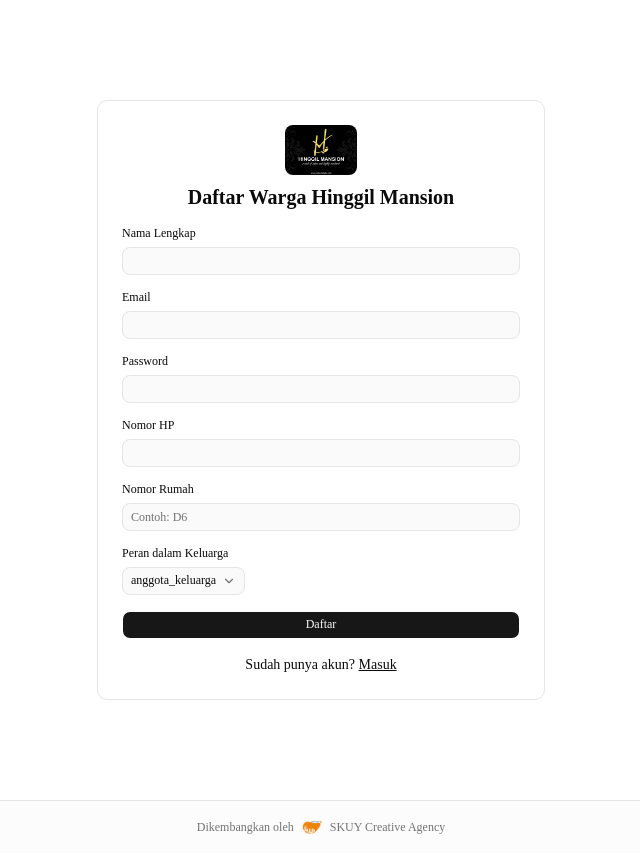
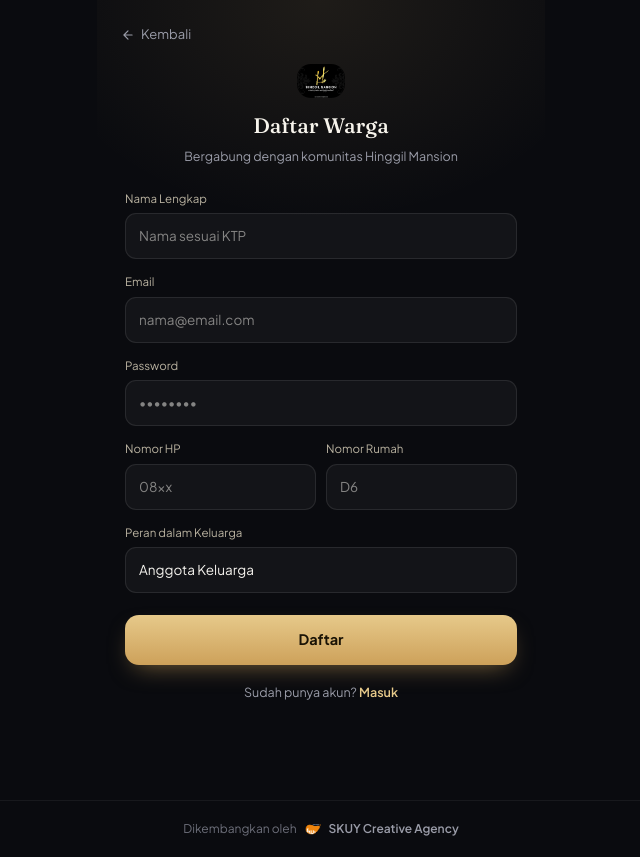
Before and after one commit to skuycreative-dev/warga-hinggil-mansion, a Next.js app: page /register in a window 1280 px wide. Shown: the whole page, without its empty margins (319-959 px from the left). Built offline with nearby package versions, Linux system fonts and the light colour scheme.

Commit message:
feat: terapkan tema gelap-emas (dark-gold) pada layout global, footer, landing page, login, dan register

```diff
--- a/app/layout.tsx
+++ b/app/layout.tsx
@@ -1,6 +1,19 @@
 import type { Metadata } from 'next'
+import { Fraunces, Plus_Jakarta_Sans } from 'next/font/google'
 import './globals.css'
 import AppFooter from '@/components/AppFooter'
+
+const fraunces = Fraunces({
+  subsets: ['latin'],
+  variable: '--font-fraunces',
+  weight: ['400', '500', '600'],
+})
+
+const plusJakarta = Plus_Jakarta_Sans({
+  subsets: ['latin'],
+  variable: '--font-plus-jakarta',
+  weight: ['400', '500', '600', '700'],
+})
 
 export const metadata: Metadata = {
   title: 'Warga Hinggil Mansion',
@@ -13,8 +26,15 @@
   children: React.ReactNode
 }>) {
   return (
-    <html lang="id">
-      <body className="flex min-h-screen flex-col antialiased">
+    <html lang="id" className={`${fraunces.variable} ${plusJakarta.variable}`}>
+      <body
+        className="flex min-h-screen flex-col antialiased"
+        style={{
+          background: '#0a0b0f',
+          color: '#f5f3ee',
+          fontFamily: 'var(--font-plus-jakarta), sans-serif',
+        }}
+      >
         <div className="flex-1">{children}</div>
         <AppFooter />
       </body>
--- a/app/login/page.tsx
+++ b/app/login/page.tsx
@@ -1,56 +1,117 @@
 'use client'
 
+import { useActionState } from 'react'
 import Image from 'next/image'
-import { useActionState } from 'react'
+import Link from 'next/link'
 import { loginUser } from './actions'
-import { Button } from '@/components/ui/button'
-import { Input } from '@/components/ui/input'
-import { Label } from '@/components/ui/label'
 
-const initialState = { error: null as string | null }
+const initialState = { error: '' }
+
+const inputStyle: React.CSSProperties = {
+  background: 'rgba(255,255,255,0.04)',
+  border: '1px solid rgba(255,255,255,0.09)',
+  borderRadius: '12px',
+  padding: '13px 14px',
+  color: '#f5f3ee',
+  fontSize: '14px',
+  fontFamily: 'inherit',
+  boxSizing: 'border-box',
+  width: '100%',
+  outline: 'none',
+}
+
+const labelStyle: React.CSSProperties = {
+  fontSize: '12px',
+  color: '#b9b2a0',
+}
 
 export default function LoginPage() {
   const [state, formAction, isPending] = useActionState(loginUser, initialState)
 
   return (
-    <main className="flex min-h-screen items-center justify-center p-4">
-      <form action={formAction} className="w-full max-w-sm space-y-4 rounded-lg border p-6">
-        <div className="flex flex-col items-center gap-2">
+    <main
+      className="mx-auto flex min-h-screen w-full max-w-md flex-col"
+      style={{
+        background:
+          'radial-gradient(120% 50% at 50% 0%, rgba(212,175,106,0.10) 0%, rgba(10,11,15,0) 55%)',
+      }}
+    >
+      <div className="px-6 pt-6">
+        <Link
+          href="/"
+          className="inline-flex items-center gap-1.5 text-[13px]"
+          style={{ color: '#9a9ca8' }}
+        >
+          <svg width="14" height="14" viewBox="0 0 24 24" fill="none" stroke="currentColor" strokeWidth="2" strokeLinecap="round" strokeLinejoin="round">
+            <path d="M19 12H5M12 19l-7-7 7-7" />
+          </svg>
+          Kembali
+        </Link>
+      </div>
+
+      <div className="flex flex-1 flex-col justify-center px-7 pb-16 pt-4">
+        <div className="mb-8 flex flex-col items-center gap-3.5">
           <Image
             src="/logo-hinggil-mansion.jpg"
             alt="Hinggil Mansion"
-            width={72}
-            height={72}
-            className="rounded-md"
+            width={56}
+            height={56}
+            className="rounded-2xl object-cover"
           />
-          <h1 className="text-xl font-semibold">Masuk</h1>
+          <div className="text-center">
+            <h1
+              className="mb-1.5 text-2xl font-medium"
+              style={{ fontFamily: 'var(--font-fraunces), serif', color: '#f7f4ec' }}
+            >
+              Selamat Datang Kembali
+            </h1>
+            <p className="text-[13px]" style={{ color: '#9a9ca8' }}>
+              Masuk ke akun warga Hinggil Mansion
+            </p>
+          </div>
         </div>
 
-        {state?.error && (
-          <p className="rounded bg-red-50 p-2 text-sm text-red-600">{state.error}</p>
-        )}
-
-        <div className="space-y-2">
-          <Label htmlFor="email">Email</Label>
-          <Input id="email" name="email" type="email" required />
+        <form action={formAction} className="flex flex-col gap-4">
+          <div className="flex flex-col gap-1.5">
+            <label style={labelStyle}>Email</label>
+            <input type="email" name="email" placeholder="nama@email.com" required style={inputStyle} />
           </div>
 
-        <div className="space-y-2">
-          <Label htmlFor="password">Password</Label>
-          <Input id="password" name="password" type="password" required />
+          <div className="flex flex-col gap-1.5">
+            <label style={labelStyle}>Password</label>
+            <input type="password" name="password" placeholder="••••••••" required style={inputStyle} />
           </div>
 
-        <Button type="submit" className="w-full" disabled={isPending}>
+          {state?.error ? (
+            <p className="text-[12.5px]" style={{ color: '#e08a8a' }}>
+              {state.error}
+            </p>
+          ) : null}
+
+          <button
+            type="submit"
+            disabled={isPending}
+            className="mt-1.5 rounded-xl py-3.5 text-[14.5px] font-bold"
+            style={{
+              border: 'none',
+              background: 'linear-gradient(180deg, #e6c98a 0%, #cda15a 100%)',
+              color: '#1a1305',
+              boxShadow: '0 10px 24px -10px rgba(205,161,90,0.6)',
+              opacity: isPending ? 0.7 : 1,
+              cursor: isPending ? 'default' : 'pointer',
+            }}
+          >
             {isPending ? 'Memproses...' : 'Masuk'}
-        </Button>
+          </button>
 
-        <p className="text-center text-sm">
+          <p className="mt-1.5 text-center text-[13px]" style={{ color: '#9a9ca8' }}>
             Belum punya akun?{' '}
-          <a href="/register" className="underline">
+            <Link href="/register" style={{ color: '#e6c98a', fontWeight: 600 }}>
               Daftar
-          </a>
+            </Link>
           </p>
         </form>
+      </div>
     </main>
   )
 }
--- a/app/page.tsx
+++ b/app/page.tsx
@@ -1,69 +1,145 @@
-import Image from "next/image";
+import Image from 'next/image'
+import Link from 'next/link'
 
-export default function Home() {
+const features = [
+  {
+    title: 'Tombol Darurat',
+    desc: 'Laporan darurat sekali tekan, langsung ke warga & security.',
+    path: 'M12 2 4 6v6c0 5 3.5 8.5 8 10 4.5-1.5 8-5 8-10V6l-8-4Z',
+  },
+  {
+    title: 'Forum Warga',
+    desc: 'Diskusi dan info antar warga, satu komunitas satu forum.',
+    path: 'M21 15a2 2 0 0 1-2 2H8l-5 4V5a2 2 0 0 1 2-2h14a2 2 0 0 1 2 2v10Z',
+  },
+  {
+    title: 'Pengumuman',
+    desc: 'Info resmi dari pengurus langsung ke beranda kamu.',
+    path: 'M3 11h18M3 15h18M5 19h14a2 2 0 0 0 2-2V7a2 2 0 0 0-2-2H5a2 2 0 0 0-2 2v10a2 2 0 0 0 2 2Z',
+  },
+  {
+    title: 'QR Tamu',
+    desc: 'Undang tamu, security scan di pos, tercatat rapi.',
+    path: 'M3 3h7v7H3zM14 3h7v7h-7zM3 14h7v7H3zM14 14h3v3h-3zM19 19h2v2h-2z',
+  },
+]
+
+const facilities = ['Masjid', 'Club House', 'Jogging Track', 'Keamanan 24 Jam']
+
+export default function LandingPage() {
   return (
-    <div className="flex flex-col flex-1 items-center justify-center bg-zinc-50 font-sans dark:bg-black">
-      <main className="flex flex-1 w-full max-w-3xl flex-col items-center justify-between py-32 px-16 bg-white dark:bg-black sm:items-start">
+    <main
+      className="mx-auto flex w-full max-w-md flex-col"
+      style={{
+        background:
+          'radial-gradient(120% 60% at 50% 0%, rgba(212,175,106,0.14) 0%, rgba(10,11,15,0) 60%)',
+      }}
+    >
+      <div className="flex items-center gap-2.5 px-6 pb-2 pt-7">
         <Image
-          className="dark:invert h-5 w-[100px]"
-          src="/next.svg"
-          alt="Next.js logo"
-          width={100}
-          height={20}
-          priority
+          src="/logo-hinggil-mansion.jpg"
+          alt="Hinggil Mansion"
+          width={34}
+          height={34}
+          className="rounded-lg object-cover"
         />
-        <div className="flex flex-col items-center gap-6 text-center sm:items-start sm:text-left">
-          <h1 className="max-w-xs text-3xl font-semibold leading-10 tracking-tight text-black dark:text-zinc-50">
-            To get started, edit the{" "}
-            <code className="rounded bg-black/[.06] px-1.5 py-0.5 font-mono text-[0.9em] dark:bg-white/[.08]">
-              page.tsx
-            </code>{" "}
-            file.
-          </h1>
-          <p className="max-w-md text-lg leading-8 text-zinc-600 dark:text-zinc-400">
-            Looking for a starting point or more instructions? Head over to{" "}
-            <a
-              href="https://vercel.com/templates?framework=next.js&utm_source=create-next-app&utm_medium=appdir-template-tw&utm_campaign=create-next-app"
-              className="font-medium text-zinc-950 dark:text-zinc-50"
+        <span
+          className="text-[15px] tracking-wide"
+          style={{ fontFamily: 'var(--font-fraunces), serif', color: '#e7ddc7' }}
+        >
+          HINGGIL MANSION
+        </span>
+      </div>
+
+      <div className="flex flex-col gap-3.5 px-6 pb-2 pt-9">
+        <h1
+          className="text-[32px] font-medium leading-tight"
+          style={{ fontFamily: 'var(--font-fraunces), serif', color: '#f7f4ec' }}
+        >
+          Komunitas Hinggil Mansion,
+          <br />
+          dalam satu genggaman.
+        </h1>
+        <p className="max-w-[320px] text-[14.5px] leading-relaxed" style={{ color: '#9a9ca8' }}>
+          Keamanan, komunikasi, dan kenyamanan seluruh warga menyatu dalam satu aplikasi.
+        </p>
+      </div>
+
+      <div className="flex gap-2.5 px-6 pt-5">
+        <Link
+          href="/login"
+          className="flex-1 rounded-xl py-3.5 text-center text-sm font-semibold"
+          style={{
+            background: 'linear-gradient(180deg, #e6c98a 0%, #cda15a 100%)',
+            color: '#1a1305',
+            boxShadow: '0 8px 20px -8px rgba(205,161,90,0.55)',
+          }}
+        >
+          Masuk
+        </Link>
+        <Link
+          href="/register"
+          className="flex-1 rounded-xl py-3.5 text-center text-sm font-semibold"
+          style={{ border: '1px solid rgba(212,175,106,0.4)', color: '#e7ddc7' }}
+        >
+          Daftar Akun
+        </Link>
+      </div>
+
+      <div className="px-6 pt-9">
+        <div
+          className="mb-3 text-[11.5px] uppercase tracking-widest"
+          style={{ color: '#6d6f7a' }}
+        >
+          Fitur Warga
+        </div>
+        <div className="grid grid-cols-2 gap-2.5">
+          {features.map((f) => (
+            <div
+              key={f.title}
+              className="flex flex-col gap-2.5 rounded-2xl p-4"
+              style={{ background: 'rgba(255,255,255,0.03)', border: '1px solid rgba(255,255,255,0.06)' }}
             >
-              Templates
-            </a>{" "}
-            or the{" "}
-            <a
-              href="https://nextjs.org/learn?utm_source=create-next-app&utm_medium=appdir-template-tw&utm_campaign=create-next-app"
-              className="font-medium text-zinc-950 dark:text-zinc-50"
+              <div
+                className="flex h-[34px] w-[34px] items-center justify-center rounded-[10px]"
+                style={{ background: 'rgba(212,175,106,0.12)' }}
+              >
+                <svg width="17" height="17" viewBox="0 0 24 24" fill="none" stroke="#d4af6a" strokeWidth="2" strokeLinecap="round" strokeLinejoin="round">
+                  <path d={f.path} />
+                </svg>
+              </div>
+              <div className="text-[13px] font-semibold" style={{ color: '#f0ede4' }}>
+                {f.title}
+              </div>
+              <div className="text-[11.5px] leading-snug" style={{ color: '#8a8c96' }}>
+                {f.desc}
+              </div>
+            </div>
+          ))}
+        </div>
+      </div>
+
+      <div className="px-6 pt-8">
+        <div
+          className="mb-2.5 text-[11.5px] uppercase tracking-widest"
+          style={{ color: '#6d6f7a' }}
+        >
+          Fasilitas
+        </div>
+        <div className="flex flex-wrap gap-2">
+          {facilities.map((f) => (
+            <span
+              key={f}
+              className="rounded-full px-3 py-1.5 text-[11.5px]"
+              style={{ border: '1px solid rgba(212,175,106,0.25)', color: '#d8cfb4' }}
             >
-              Learning
-            </a>{" "}
-            center.
-          </p>
+              {f}
+            </span>
+          ))}
         </div>
-        <div className="flex flex-col gap-4 text-base font-medium sm:flex-row">
-          <a
-            className="flex h-12 w-full items-center justify-center gap-2 rounded-full bg-foreground px-5 text-background transition-colors hover:bg-[#383838] dark:hover:bg-[#ccc] md:w-[158px]"
-            href="https://vercel.com/new?utm_source=create-next-app&utm_medium=appdir-template-tw&utm_campaign=create-next-app"
-            target="_blank"
-            rel="noopener noreferrer"
-          >
-            <Image
-              className="dark:invert h-[14px] w-4"
-              src="/vercel.svg"
-              alt="Vercel logomark"
-              width={16}
-              height={14}
-            />
-            Deploy Now
-          </a>
-          <a
-            className="flex h-12 w-full items-center justify-center rounded-full border border-solid border-black/[.08] px-5 transition-colors hover:border-transparent hover:bg-black/[.04] dark:border-white/[.145] dark:hover:bg-[#1a1a1a] md:w-[158px]"
-            href="https://nextjs.org/docs?utm_source=create-next-app&utm_medium=appdir-template-tw&utm_campaign=create-next-app"
-            target="_blank"
-            rel="noopener noreferrer"
-          >
-            Documentation
-          </a>
-        </div>
-      </main>
-    </div>
-  );
+      </div>
+
+      <div className="pb-10" />
+    </main>
+  )
 }
--- a/app/register/page.tsx
+++ b/app/register/page.tsx
@@ -1,93 +1,149 @@
 'use client'
 
+import { useActionState } from 'react'
 import Image from 'next/image'
-import { useActionState } from 'react'
+import Link from 'next/link'
 import { registerUser } from './actions'
-import { Button } from '@/components/ui/button'
-import { Input } from '@/components/ui/input'
-import { Label } from '@/components/ui/label'
-import {
-  Select,
-  SelectContent,
-  SelectItem,
-  SelectTrigger,
-  SelectValue,
-} from '@/components/ui/select'
 
-const initialState = { error: null as string | null }
+const initialState = { error: '' }
+
+const inputStyle: React.CSSProperties = {
+  background: 'rgba(255,255,255,0.04)',
+  border: '1px solid rgba(255,255,255,0.09)',
+  borderRadius: '11px',
+  padding: '12px 13px',
+  color: '#f5f3ee',
+  fontSize: '13.5px',
+  fontFamily: 'inherit',
+  boxSizing: 'border-box',
+  width: '100%',
+  outline: 'none',
+}
+
+const selectStyle: React.CSSProperties = {
+  ...inputStyle,
+  appearance: 'none',
+  WebkitAppearance: 'none',
+}
+
+const labelStyle: React.CSSProperties = {
+  fontSize: '11.5px',
+  color: '#b9b2a0',
+}
 
 export default function RegisterPage() {
   const [state, formAction, isPending] = useActionState(registerUser, initialState)
 
   return (
-    <main className="flex min-h-screen items-center justify-center p-4">
-      <form action={formAction} className="w-full max-w-md space-y-4 rounded-lg border p-6">
-        <div className="flex flex-col items-center gap-2">
+    <main
+      className="mx-auto flex min-h-screen w-full max-w-md flex-col"
+      style={{
+        background:
+          'radial-gradient(120% 50% at 50% 0%, rgba(212,175,106,0.10) 0%, rgba(10,11,15,0) 55%)',
+      }}
+    >
+      <div className="px-6 pt-6">
+        <Link
+          href="/"
+          className="inline-flex items-center gap-1.5 text-[13px]"
+          style={{ color: '#9a9ca8' }}
+        >
+          <svg width="14" height="14" viewBox="0 0 24 24" fill="none" stroke="currentColor" strokeWidth="2" strokeLinecap="round" strokeLinejoin="round">
+            <path d="M19 12H5M12 19l-7-7 7-7" />
+          </svg>
+          Kembali
+        </Link>
+      </div>
+
+      <div className="flex-1 px-7 pb-14 pt-4">
+        <div className="mb-6 flex flex-col items-center gap-3">
           <Image
             src="/logo-hinggil-mansion.jpg"
             alt="Hinggil Mansion"
-            width={72}
-            height={72}
-            className="rounded-md"
+            width={48}
+            height={48}
+            className="rounded-xl object-cover"
           />
-          <h1 className="text-xl font-semibold">Daftar Warga Hinggil Mansion</h1>
+          <div className="text-center">
+            <h1
+              className="mb-1.5 text-[21px] font-medium"
+              style={{ fontFamily: 'var(--font-fraunces), serif', color: '#f7f4ec' }}
+            >
+              Daftar Warga
+            </h1>
+            <p className="text-[12.5px]" style={{ color: '#9a9ca8' }}>
+              Bergabung dengan komunitas Hinggil Mansion
+            </p>
+          </div>
         </div>
 
-        {state?.error && (
-          <p className="rounded bg-red-50 p-2 text-sm text-red-600">{state.error}</p>
-        )}
-
-        <div className="space-y-2">
-          <Label htmlFor="full_name">Nama Lengkap</Label>
-          <Input id="full_name" name="full_name" required />
+        <form action={formAction} className="flex flex-col gap-3.5">
+          <div className="flex flex-col gap-1.5">
+            <label style={labelStyle}>Nama Lengkap</label>
+            <input type="text" name="full_name" placeholder="Nama sesuai KTP" required style={inputStyle} />
           </div>
 
-        <div className="space-y-2">
-          <Label htmlFor="email">Email</Label>
-          <Input id="email" name="email" type="email" required />
+          <div className="flex flex-col gap-1.5">
+            <label style={labelStyle}>Email</label>
+            <input type="email" name="email" placeholder="nama@email.com" required style={inputStyle} />
           </div>
 
-        <div className="space-y-2">
-          <Label htmlFor="password">Password</Label>
-          <Input id="password" name="password" type="password" minLength={6} required />
+          <div className="flex flex-col gap-1.5">
+            <label style={labelStyle}>Password</label>
+            <input type="password" name="password" placeholder="••••••••" required minLength={6} style={inputStyle} />
           </div>
 
-        <div className="space-y-2">
-          <Label htmlFor="phone">Nomor HP</Label>
-          <Input id="phone" name="phone" required />
+          <div className="flex gap-2.5">
+            <div className="flex flex-1 flex-col gap-1.5">
+              <label style={labelStyle}>Nomor HP</label>
+              <input type="text" name="phone" placeholder="08xx" required style={inputStyle} />
+            </div>
+            <div className="flex flex-1 flex-col gap-1.5">
+              <label style={labelStyle}>Nomor Rumah</label>
+              <input type="text" name="nomor_rumah" placeholder="D6" required style={inputStyle} />
+            </div>
           </div>
 
-        <div className="space-y-2">
-          <Label htmlFor="nomor_rumah">Nomor Rumah</Label>
-          <Input id="nomor_rumah" name="nomor_rumah" placeholder="Contoh: D6" required />
+          <div className="flex flex-col gap-1.5">
+            <label style={labelStyle}>Peran dalam Keluarga</label>
+            <select name="family_role" defaultValue="anggota_keluarga" required style={selectStyle}>
+              <option value="kepala_keluarga">Kepala Keluarga</option>
+              <option value="anggota_keluarga">Anggota Keluarga</option>
+              <option value="asisten_rumah_tangga">Asisten Rumah Tangga</option>
+              <option value="lainnya">Lainnya</option>
+            </select>
           </div>
 
-        <div className="space-y-2">
-          <Label htmlFor="family_role">Peran dalam Keluarga</Label>
-          <Select name="family_role" defaultValue="anggota_keluarga">
-            <SelectTrigger id="family_role">
-              <SelectValue />
-            </SelectTrigger>
-            <SelectContent>
-              <SelectItem value="kepala_keluarga">Kepala Keluarga</SelectItem>
-              <SelectItem value="anggota_keluarga">Anggota Keluarga</SelectItem>
-              <SelectItem value="asisten_rumah_tangga">Asisten Rumah Tangga</SelectItem>
-              <SelectItem value="lainnya">Lainnya</SelectItem>
-            </SelectContent>
-          </Select>
-        </div>
+          {state?.error ? (
+            <p className="text-[12.5px]" style={{ color: '#e08a8a' }}>
+              {state.error}
+            </p>
+          ) : null}
 
-        <Button type="submit" className="w-full" disabled={isPending}>
+          <button
+            type="submit"
+            disabled={isPending}
+            className="mt-2 rounded-xl py-3.5 text-[14.5px] font-bold"
+            style={{
+              border: 'none',
+              background: 'linear-gradient(180deg, #e6c98a 0%, #cda15a 100%)',
+              color: '#1a1305',
+              boxShadow: '0 10px 24px -10px rgba(205,161,90,0.6)',
+              opacity: isPending ? 0.7 : 1,
+              cursor: isPending ? 'default' : 'pointer',
+            }}
+          >
             {isPending ? 'Memproses...' : 'Daftar'}
-        </Button>
+          </button>
 
-        <p className="text-center text-sm">
+          <p className="mt-1 text-center text-[12.5px]" style={{ color: '#9a9ca8' }}>
             Sudah punya akun?{' '}
-          <a href="/login" className="underline">
+            <Link href="/login" style={{ color: '#e6c98a', fontWeight: 600 }}>
               Masuk
-          </a>
+            </Link>
           </p>
         </form>
+      </div>
     </main>
   )
 }
--- a/components/AppFooter.tsx
+++ b/components/AppFooter.tsx
@@ -2,16 +2,20 @@
 
 export default function AppFooter() {
   return (
-    <footer className="mt-auto border-t bg-muted/30 px-4 py-4 text-center text-xs text-muted-foreground">
+    <footer
+      className="mt-auto px-4 py-5 text-center text-xs"
+      style={{ borderTop: '1px solid rgba(255,255,255,0.06)', color: '#6d6f7a' }}
+    >
       <div className="flex items-center justify-center gap-2">
         <span>Dikembangkan oleh</span>
         <Image
           src="/logo-skuy-creative.png"
           alt="SKUY Creative Agency"
-          width={20}
-          height={20}
+          width={16}
+          height={16}
+          className="rounded"
         />
-        <span className="font-medium">SKUY Creative Agency</span>
+        <span style={{ color: '#9a9ca8', fontWeight: 600 }}>SKUY Creative Agency</span>
       </div>
     </footer>
   )
```
Lines whose indentation alone changed are shown as unchanged.
